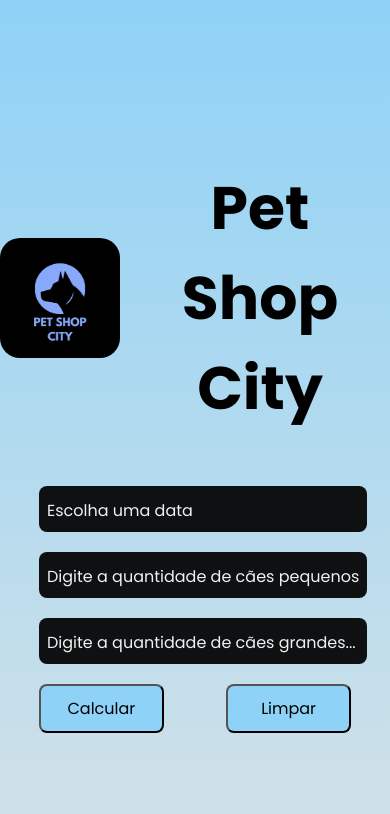
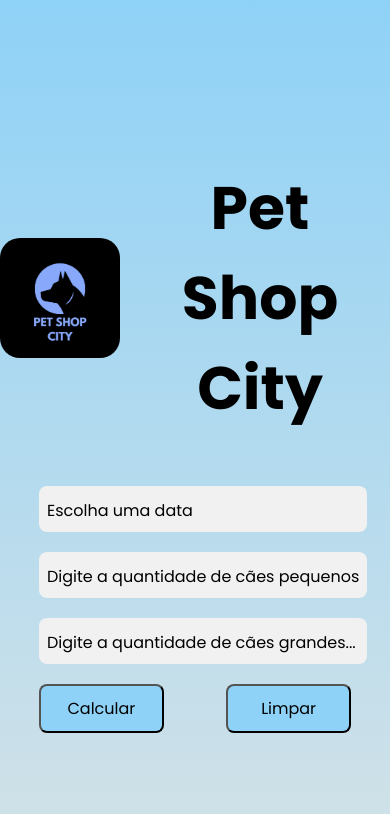
Before and after one commit to Mateus-Campos-Cruz/petshopcity, a React (Create React App) app: page / in a window 390 px wide. Shown: the top 814 px of the page. Built offline with nearby package versions, Linux system fonts and the light colour scheme.

Commit message:
Atualiações no CSS2

```diff
--- a/src/style.css
+++ b/src/style.css
@@ -76,10 +76,10 @@
 }
 
 .containerForm input{
-    background-color: #000000ec;
+    background-color: #f1f1f1;
     border: 0;
     font-size: 20px;
-    color: #f1f1f1;
+    color: #000;
     outline: unset;
     margin-right: 8px;
     margin-bottom: 20px;
@@ -90,7 +90,7 @@
 
 
 .containerForm input::placeholder{
-    color: #f1f1f1;
+    color: #000;
     font-size: 18px;
 }
 
@@ -155,7 +155,7 @@
     }
 
     .containerForm input::placeholder{
-        color: #f1f1f1;
+        color: #000;
         font-size: 16px;
     }
 
```
